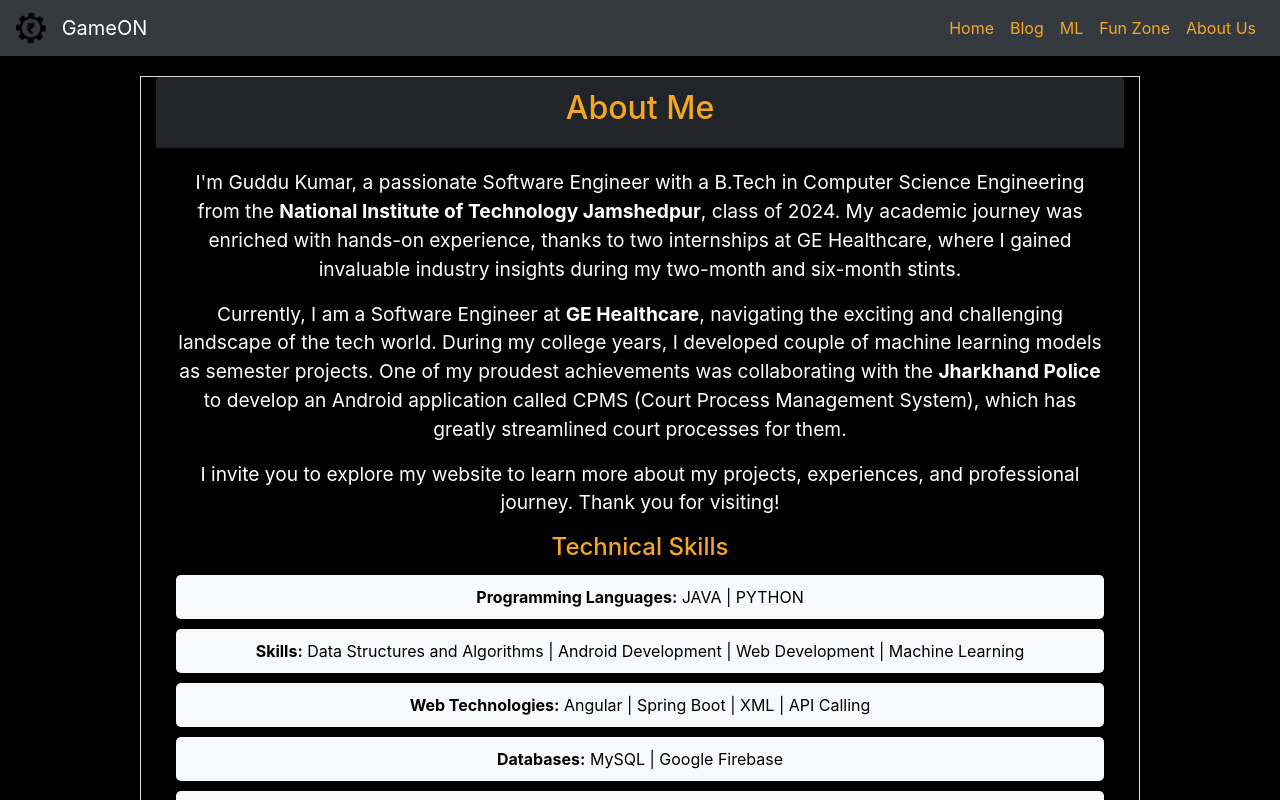
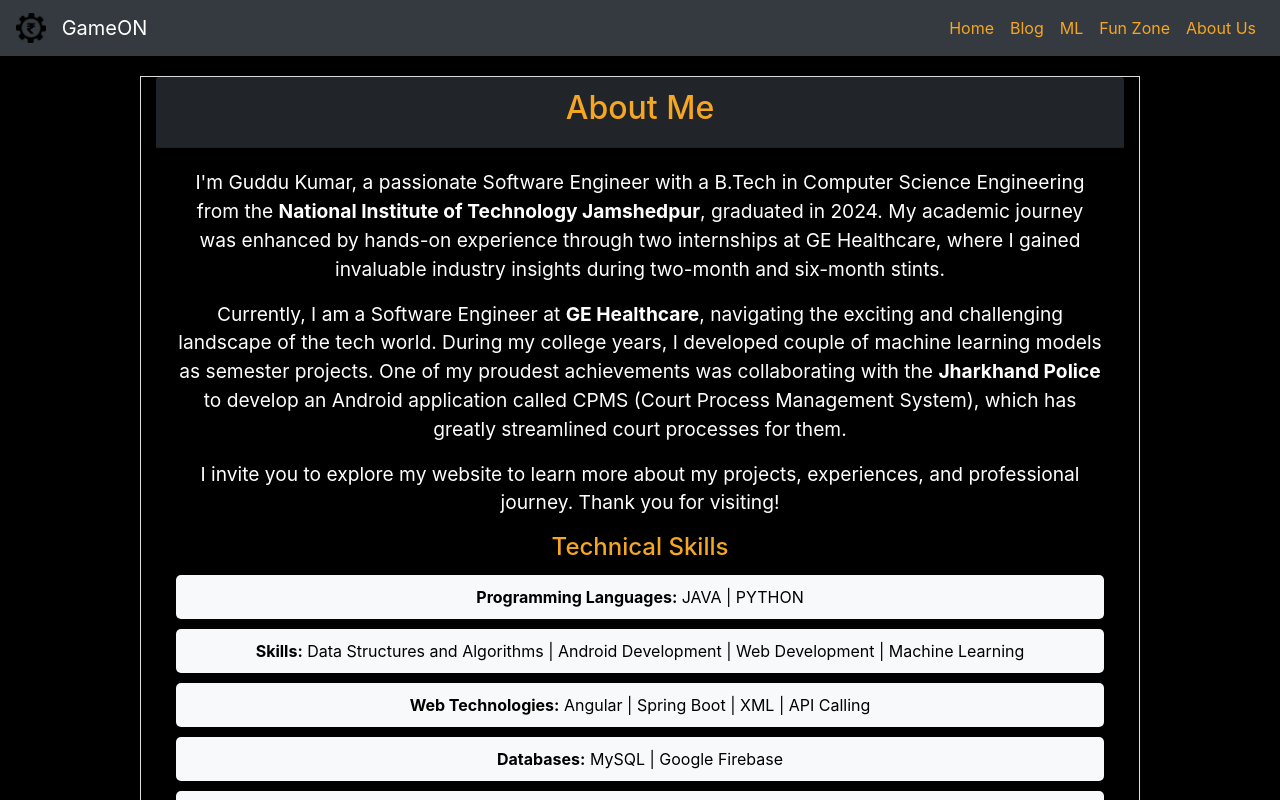
Before and after one commit to kontactguddu/game-on-frontend, an Angular app: page /about-us in a window 1280 px wide. Shown: the top 800 px of the page. Built offline with nearby package versions, Linux system fonts and the light colour scheme.

Commit message:
new trip added and about-us page updated

```diff
--- a/angular.json
+++ b/angular.json
@@ -61,10 +61,10 @@
           "builder": "@angular-devkit/build-angular:dev-server",
           "configurations": {
             "production": {
-              "browserTarget": "gameon-frontend:build:production"
+              "buildTarget": "gameon-frontend:build:production"
             },
             "development": {
-              "browserTarget": "gameon-frontend:build:development"
+              "buildTarget": "gameon-frontend:build:development"
             }
           },
           "defaultConfiguration": "development"
--- a/src/app/component/pages/about-us/about-us.component.html
+++ b/src/app/component/pages/about-us/about-us.component.html
@@ -5,10 +5,10 @@
       </div>
       <div class="card-body">
         <p>
-            I'm Guddu Kumar, a passionate Software Engineer with a B.Tech in Computer Science Engineering
-            from the <b>National Institute of Technology Jamshedpur</b>, class of 2024. My academic journey
-             was enriched with hands-on experience, thanks to two internships at GE Healthcare,
-            where I gained invaluable industry insights during my two-month and six-month stints.
+          I'm Guddu Kumar, a passionate Software Engineer with a B.Tech in Computer Science
+           Engineering from the <b>National Institute of Technology Jamshedpur</b>, graduated in 2024.
+           My academic journey was enhanced by hands-on experience through two internships at GE Healthcare,
+           where I gained invaluable industry insights during two-month and six-month stints.
           </p>
           <p>
             Currently, I am a Software Engineer at <b>GE Healthcare</b>, navigating the exciting and challenging
--- a/src/app/component/pages/blog/blog.component.ts
+++ b/src/app/component/pages/blog/blog.component.ts
@@ -11,7 +11,7 @@ export class BlogComponent {
   friendTrips: string[] = [
     'Mayapur (WB)', 'Puri (Orissa)', 'Ranchi (Jharkhand)', 'Jamshedpur (Jharkhand)',
      'Simdega (Jharkhand)', 'Bangalore (Karnataka)', 'Mysore (Karnataka)',
-     'Kolkata (WB)'
+     'Kolkata (WB)', 'Deoghar (Jharkhand)'
   ];
 
   cousinTrips: string[] = [
```
